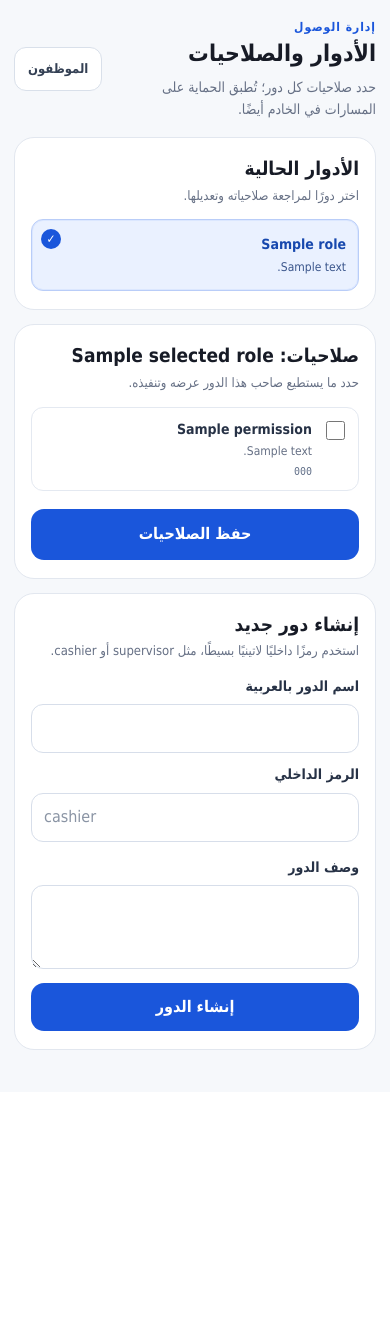
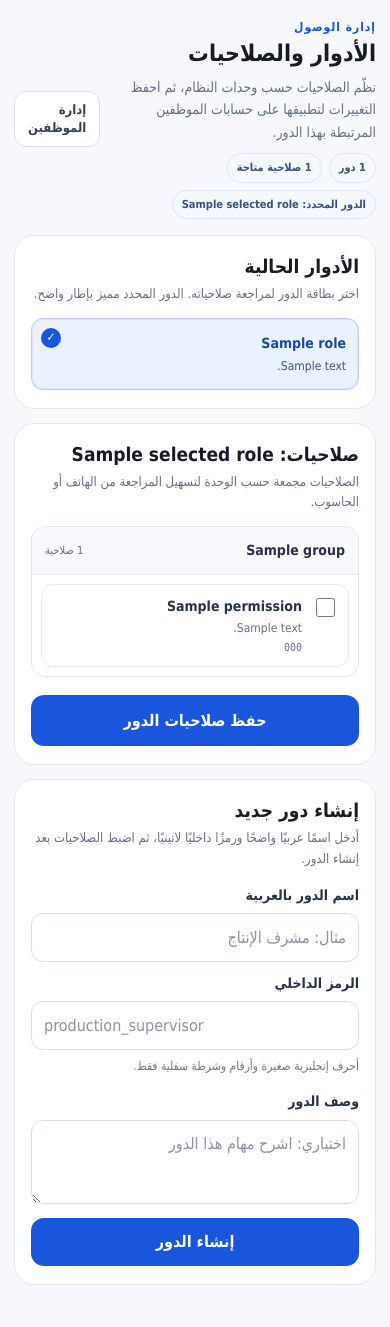
Before and after one commit to zydan25/bakary, a Python web app: template templates/staff/roles.html in a window 390 px wide. Shown: the part 66-1393 px from the top of the page. Before the commit the page ends 1116 px from the top, so only its background shows below. Run offline with Jinja, Linux system fonts and the light colour scheme; the template is opened without the code that fills it: most values are stand-ins (such as "Sample title", 1, 10 or a date in 2020).

Commit message:
ui(staff): redesign role permissions page for mobile

```diff
--- a/templates/staff/roles.html
+++ b/templates/staff/roles.html
@@ -2,42 +2,100 @@
 {% block title %}الأدوار والصلاحيات{% endblock %}
 {% block page_heading %}الأدوار والصلاحيات{% endblock %}
 {% block content %}
-<section class="page-heading-row"><div><p class="eyebrow">إدارة الوصول</p><h1>الأدوار والصلاحيات</h1><p class="heading-subtitle">حدد صلاحيات كل دور؛ تُطبق الحماية على المسارات في الخادم أيضًا.</p></div><a class="secondary-button" href="{{ url_for('staff.employees') }}">الموظفون</a></section>
+<section class="page-heading-row role-page-intro">
+ <div>
+  <p class="eyebrow">إدارة الوصول</p>
+  <h1>الأدوار والصلاحيات</h1>
+  <p class="heading-subtitle">نظّم الصلاحيات حسب وحدات النظام، ثم احفظ التغييرات لتطبيقها على حسابات الموظفين المرتبطة بهذا الدور.</p>
+  <div class="role-page-stats">
+   <span>{{ roles|length }} دور</span>
+   <span>{{ permissions|length }} صلاحية متاحة</span>
+   {% if selected_role %}<span>الدور المحدد: {{ selected_role.name }}</span>{% endif %}
+  </div>
+ </div>
+ <a class="secondary-button" href="{{ url_for('staff.employees') }}">إدارة الموظفين</a>
+</section>
+
+{% if role_form_error %}
+<div class="flash-message flash-error" role="alert">{{ role_form_error }}</div>
+{% endif %}
 
 <section class="content-card">
- <div class="section-title"><div><h2>الأدوار الحالية</h2><p>اختر دورًا لمراجعة صلاحياته وتعديلها.</p></div></div>
+ <div class="section-title">
+  <div><h2>الأدوار الحالية</h2><p>اختر بطاقة الدور لمراجعة صلاحياته. الدور المحدد مميز بإطار واضح.</p></div>
+ </div>
  <div class="role-selector-list">
- {% for role in roles %}
- <a class="role-selector {% if selected_role and role.id == selected_role.id %}is-selected{% endif %}" href="{{ url_for('staff.roles',role_id=role.id) }}"><strong>{{ role.name }}</strong><small>{{ role.description or role.code }}</small></a>
- {% else %}<div class="empty-state"><h2>لا توجد أدوار</h2><p>أنشئ دورًا جديدًا أو نفّذ seed-roles لإعداد الأدوار الأساسية.</p></div>{% endfor %}
+  {% for role in roles %}
+  <a class="role-selector {% if selected_role and role.id == selected_role.id %}is-selected{% endif %}" href="{{ url_for('staff.roles', role_id=role.id) }}">
+   <strong>{{ role.name }}</strong>
+   <small>{{ role.description or role.code }}</small>
+  </a>
+  {% else %}
+  <div class="empty-state"><h2>لا توجد أدوار</h2><p>أنشئ دورًا جديدًا أو نفّذ seed-roles لإعداد الأدوار الأساسية.</p></div>
+  {% endfor %}
  </div>
 </section>
 
 {% if selected_role %}
 <section class="content-card">
- <div class="section-title"><div><h2>صلاحيات: {{ selected_role.name }}</h2><p>حدد ما يستطيع صاحب هذا الدور عرضه وتنفيذه.</p></div></div>
- <form method="post" action="{{ url_for('staff.roles',role_id=selected_role.id) }}" class="form-stack">
-  <input type="hidden" name="action" value="save_permissions"><input type="hidden" name="role_id" value="{{ selected_role.id }}">
-  <div class="permission-grid">
-   {% for permission in permissions %}
-   <label class="permission-check-item"><input type="checkbox" name="permission_codes" value="{{ permission.code }}" {% if permission.code in selected_permission_codes %}checked{% endif %}><span><strong>{{ permission.name }}</strong><small>{{ permission.description or permission.code }}</small><code>{{ permission.code }}</code></span></label>
+ <div class="section-title">
+  <div><h2>صلاحيات: {{ selected_role.name }}</h2><p>الصلاحيات مجمعة حسب الوحدة لتسهيل المراجعة من الهاتف أو الحاسوب.</p></div>
+ </div>
+ <form method="post" action="{{ url_for('staff.roles', role_id=selected_role.id) }}" class="form-stack">
+  <input type="hidden" name="action" value="save_permissions">
+  <input type="hidden" name="role_id" value="{{ selected_role.id }}">
+  <input type="hidden" name="csrf_token" value="{{ csrf_token() }}">
+  <div class="permission-groups">
+   {% for group in permission_groups %}
+   <section class="permission-group-card">
+    <div class="permission-group-heading">
+     <strong>{{ group.name }}</strong>
+     <small>{{ group.permissions|length }} صلاحية</small>
+    </div>
+    <div class="permission-group-items">
+     {% for permission in group.permissions %}
+     <label class="permission-check-item">
+      <input type="checkbox" name="permission_codes" value="{{ permission.code }}" {% if permission.code in selected_permission_codes %}checked{% endif %}>
+      <span>
+       <strong>{{ permission.name }}</strong>
+       <small>{{ permission.description or permission.code }}</small>
+       <code dir="ltr">{{ permission.code }}</code>
+      </span>
+     </label>
+     {% endfor %}
+    </div>
+   </section>
    {% endfor %}
   </div>
-  <div class="dialog-actions"><button class="primary-button button-wide" type="submit" data-loading-label="جارٍ حفظ الصلاحيات...">حفظ الصلاحيات</button></div>
+  <div class="dialog-actions role-form-actions">
+   <button class="primary-button button-wide" type="submit" data-loading-label="جارٍ حفظ الصلاحيات...">حفظ صلاحيات الدور</button>
+  </div>
  </form>
 </section>
 {% endif %}
 
-<section class="content-card">
- <div class="section-title"><div><h2>إنشاء دور جديد</h2><p>استخدم رمزًا داخليًا لاتينيًا بسيطًا، مثل supervisor أو cashier.</p></div></div>
+<section class="content-card role-create-card">
+ <div class="section-title">
+  <div><h2>إنشاء دور جديد</h2><p>أدخل اسمًا عربيًا واضحًا ورمزًا داخليًا لاتينيًا، ثم اضبط الصلاحيات بعد إنشاء الدور.</p></div>
+ </div>
  <form method="post" action="{{ url_for('staff.roles') }}" class="form-stack">
   <input type="hidden" name="action" value="create_role">
+  <input type="hidden" name="csrf_token" value="{{ csrf_token() }}">
   <div class="form-row">
-   <div class="form-field"><label class="field-label" for="role-name">اسم الدور بالعربية</label><input class="form-control" id="role-name" name="role_name" value="{{ request.form.get('role_name','') }}" required></div>
-   <div class="form-field"><label class="field-label" for="role-code">الرمز الداخلي</label><input class="form-control" id="role-code" name="role_code" value="{{ request.form.get('role_code','') }}" placeholder="cashier" dir="ltr" pattern="[a-z][a-z0-9_]{1,79}" required></div>
+   <div class="form-field">
+    <label class="field-label" for="role-name">اسم الدور بالعربية</label>
+    <input class="form-control" id="role-name" name="role_name" value="{{ request.form.get('role_name','') }}" placeholder="مثال: مشرف الإنتاج" required>
+   </div>
+   <div class="form-field">
+    <label class="field-label" for="role-code">الرمز الداخلي</label>
+    <input class="form-control" id="role-code" name="role_code" value="{{ request.form.get('role_code','') }}" placeholder="production_supervisor" dir="ltr" pattern="[a-z][a-z0-9_]{1,79}" required>
+    <small class="subtle-hint">أحرف إنجليزية صغيرة وأرقام وشرطة سفلية فقط.</small>
+   </div>
   </div>
-  <div class="form-field"><label class="field-label" for="role-description">وصف الدور</label><textarea class="form-control" id="role-description" name="role_description" rows="2">{{ request.form.get('role_description','') }}</textarea></div>
-  {% if role_form_error %}<small class="field-error">{{ role_form_error }}</small>{% endif %}
+  <div class="form-field">
+   <label class="field-label" for="role-description">وصف الدور</label>
+   <textarea class="form-control" id="role-description" name="role_description" rows="2" placeholder="اختياري: اشرح مهام هذا الدور">{{ request.form.get('role_description','') }}</textarea>
+  </div>
   <button class="primary-button" type="submit" data-loading-label="جارٍ إنشاء الدور...">إنشاء الدور</button>
  </form>
 </section>
```
